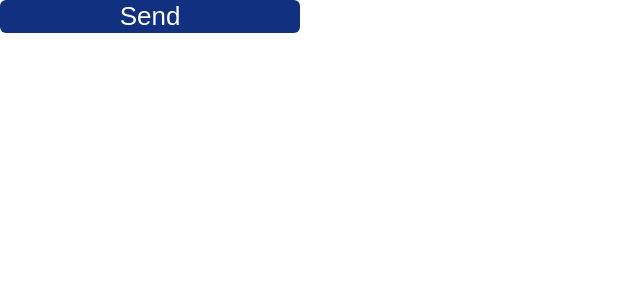
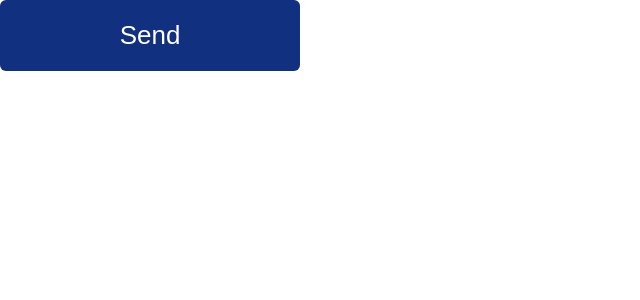
Before and after one commit to Artur-FE/react_ts, a React (Vite) app: page / in a window 1280 px wide. Shown: the top 300 px of the page, without its empty margins (0-640 px from the left). Built offline with nearby package versions, Linux system fonts and the light colour scheme.

Commit message:
update button styles.css

```diff
--- a/src/components/Button/styles.css
+++ b/src/components/Button/styles.css
@@ -1,9 +1,11 @@
-.main-button{
+.main-button {
     width: 300px;
+    height: fit-content;
+    padding: 20px;
     background: rgb(17, 48, 127);
     border: none;
     border-radius: 6px;
     font-size: 26px;
     color: white;
     cursor: pointer;
-}
+  }
```
